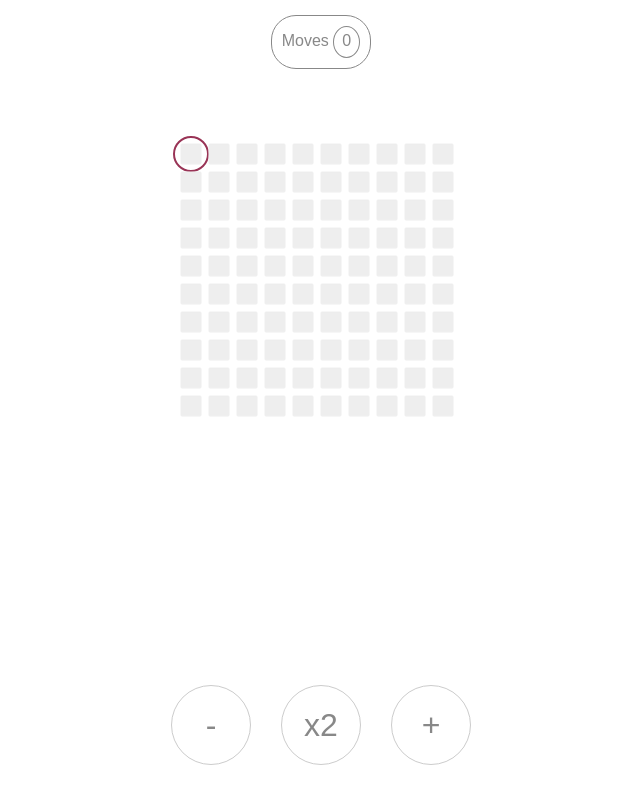
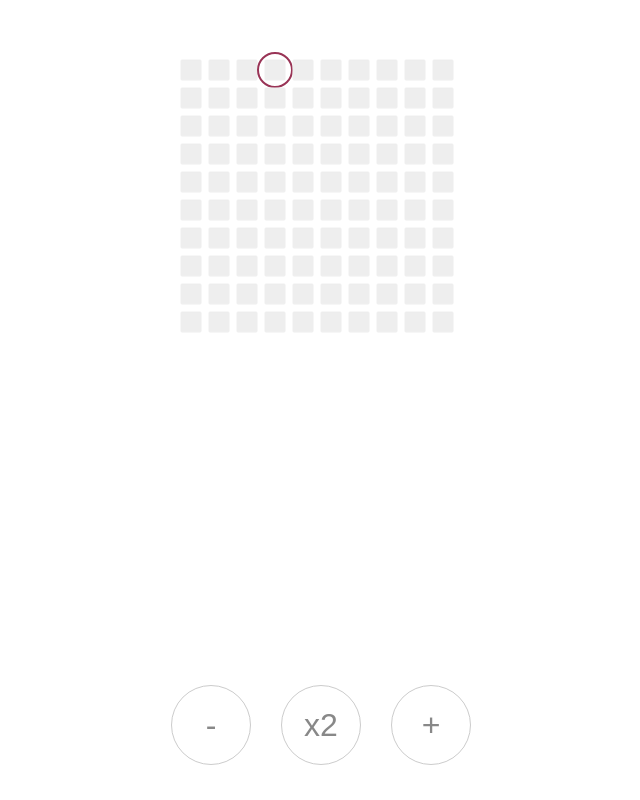
Before and after one commit to JayChetty/double, a React (Create React App) app: page / in a window 1280 px wide. Shown: the whole page, without its empty margins (319-959 px from the left). Built offline with nearby package versions, Linux system fonts and the light colour scheme.

Commit message:
start simple level way

```diff
--- a/src/App.css
+++ b/src/App.css
@@ -144,22 +144,22 @@ text {
 }
 
 .levels {
-  border: 1px solid black;
-  width: 90%;
-  height: 95%;
-  margin-left: 20px;
+  /*border: 1px solid black;*/
+  /*width: 90%;
+  height: 95%;*/
+  /*margin-left: 20px;
   top: 20px;
   position: absolute;
   border-radius: 10px;
   background: white;
-  overflow: scroll;
+  overflow: scroll;*/
   display: none;
 }
 
 .level {
-  margin: 15px;
+  /*margin: 15px;*/
   padding: 10px;
-  border-bottom: 1px solid black;
+  /*border-bottom: 1px solid black;*/
 }
 
 .show {
--- a/src/App.js
+++ b/src/App.js
@@ -4,7 +4,10 @@ import Grid from "./components/Grid";
 import Controls from "./components/Controls";
 import Feedback from "./components/Feedback";
 import NextLevelButton from "./components/NextLevelButton";
-import levels from "./data/levels";
+import LevelView from "./components/LevelView";
+import bestScores from "./data/levels";
+
+const levels = [[4, 6, 8], [5, 10, 12]];
 
 class App extends Component {
   constructor(props) {
@@ -13,9 +16,10 @@ class App extends Component {
       number: 0,
       moves: 0,
       levelIndex: 0,
+      zoneIndex: 0,
       stalled: false,
       showLevels: false,
-      completedLevels: []
+      completedLevels: 0
     };
     this.playMove = this.playMove.bind(this);
     this.createLevelClickAction = this.createLevelClickAction.bind(this);
@@ -35,16 +39,12 @@ class App extends Component {
     this.setState({ stalled: true }, async () => {
       await this.delay(2000);
       if (inMinMoves) {
-        const completedLevels = [
-          ...this.state.completedLevels,
-          this.state.levelIndex
-        ];
         this.setState({
           number: 0,
           moves: 0,
           stalled: false,
           showLevels: true,
-          completedLevels: completedLevels
+          completedLevels: this.state.completedLevels + 1
         });
       } else {
         this.setState({
@@ -57,7 +57,9 @@ class App extends Component {
   }
 
   level() {
-    return levels[this.state.levelIndex];
+    const target = levels[this.state.zoneIndex][this.state.levelIndex];
+    console.log("leve", { target, best: bestScores[target] });
+    return { target, best: bestScores[target].best };
   }
 
   playMove(operation) {
@@ -75,7 +77,7 @@ class App extends Component {
           newNumber = currentNumber * 2;
           break;
         default:
-          console.error("NOT RECOGNISE");
+          console.error("NOT RECOGNISED");
       }
 
       this.setState(
@@ -116,16 +118,29 @@ class App extends Component {
     ) : (
       <Controls stalled={stalled} number={number} playMove={this.playMove} />
     );
+    const levelView = (
+      <LevelView
+        levels={levels}
+        completedLevels={completedLevels}
+        show={showLevels}
+      />
+    );
+
+    const grid = (
+      <Grid
+        number={number}
+        target={target}
+        showLevels={showLevels}
+        completedLevels={completedLevels}
+        createLevelClickAction={this.createLevelClickAction}
+      />
+    );
+
     return (
       <div className="App">
-        <Feedback moves={moves} atTarget={target === number} minMoves={best} />
-        <Grid
-          number={number}
-          target={target}
-          showLevels={showLevels}
-          completedLevels={completedLevels}
-          createLevelClickAction={this.createLevelClickAction}
-        />
+        {/* <Feedback moves={moves} atTarget={target === number} minMoves={best} /> */}
+        {levelView}
+        {grid}
         {controls}
       </div>
     );
--- a/src/components/Grid.js
+++ b/src/components/Grid.js
@@ -5,43 +5,6 @@ const offsetY = 10;
 
 const sequanceArray = size => {
   return Array.from(Array(size).keys());
-};
-
-const createSquaresOverview = (completedLevels, createLevelClickAction) => {
-  console.log("completedLevels", completedLevels);
-  return sequanceArray(100).map(squareNumber => {
-    let className = "";
-    if (
-      completedLevels.some(
-        completedLevelindex => completedLevelindex === squareNumber
-      )
-    ) {
-      className = className + " level-completed";
-    }
-    const size = 20;
-    const margin = 8;
-    const rowNumber = Math.floor(squareNumber / 10);
-    const colNumber = Math.floor(squareNumber % 10);
-    const x = size * colNumber + margin * colNumber + offsetX;
-    const y = size * rowNumber + margin * rowNumber + offsetY;
-    const onClick = createLevelClickAction(squareNumber);
-    return (
-      <g key={squareNumber} onClick={onClick}>
-        <rect
-          className={className}
-          x={x}
-          y={y}
-          transform-origin={`${x + size / 2}px ${y + size / 2}px`}
-          width={size}
-          height={size}
-          fill="#EEEEEE"
-          stroke="#EEEEEE"
-          rx={1}
-          ry={1}
-        />
-      </g>
-    );
-  });
 };
 
 const createSquaresGame = (number, target) => {
@@ -114,17 +77,8 @@ const createSquaresGame = (number, target) => {
   });
 };
 
-export default function Grid({
-  number,
-  target,
-  showLevels,
-  completedLevels,
-  createLevelClickAction
-}) {
-  console.log("showlevels 2", showLevels);
-  const rects = showLevels
-    ? createSquaresOverview(completedLevels, createLevelClickAction)
-    : createSquaresGame(number, target);
+export default function Grid({ number, target }) {
+  const rects = createSquaresGame(number, target);
   return (
     <svg className="grid" width="300" height="300">
       {rects}
--- /dev/null
+++ b/src/components/LevelView.js
@@ -0,0 +1,19 @@
+import React from "react";
+
+export default function LevelView({ levels, competedLevels, show }) {
+  const levelItems = levels.map((zone, zoneIndex) => {
+    const challengeItems = zone.map((level, levelIndex) => {
+      const isNextLevel = zoneIndex * 3 + levelIndex === competedLevels + 1;
+      const nextLevelClass = isNextLevel ? "next" : null;
+      // const clickAction = isNextLevel ? playNextLevel : null;
+      const classes = `level ${nextLevelClass}`;
+
+      return <span className={classes}>{level}</span>;
+    });
+    return <div>{challengeItems}</div>;
+  });
+  const showClass = show ? "show" : null;
+  const classes = `levels ${showClass}`;
+  return <div className={classes}>{levelItems}</div>;
+  // return <div className={classes}>LEVELs</div>;
+}
--- a/src/data/levels.js
+++ b/src/data/levels.js
@@ -1,4 +1,5 @@
 export default [
+  { target: 0, best: 0 },
   { target: 1, best: 1 },
   { target: 2, best: 2 },
   { target: 3, best: 3 },
```
Also changed, not shown: src/components/Levels.js (deleted, +0 -25 lines), 1 other file (tests, documents, lock files or other folders).
